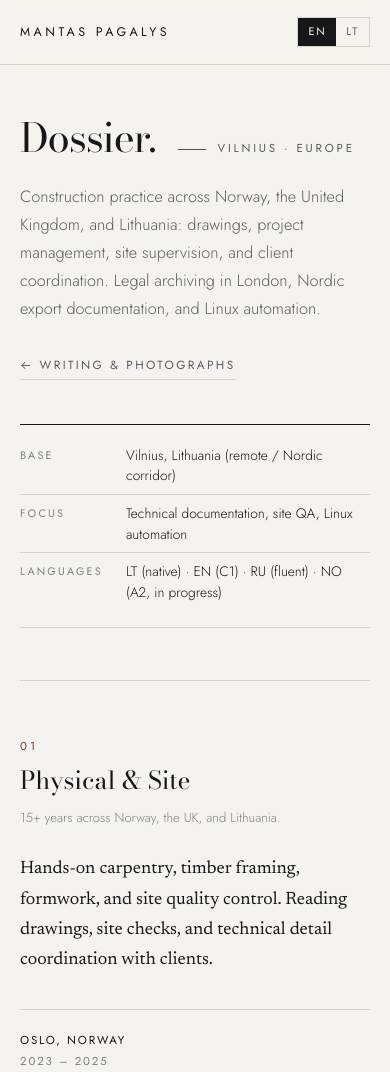
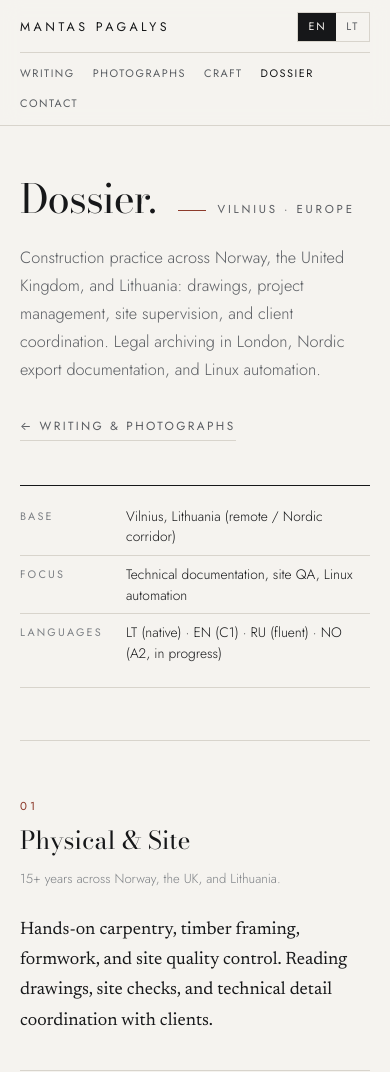
Before and after one commit to Atarasfrux/atarasfrux, a plain HTML site: page dossier.html in a window 390 px wide. Shown: the top 1072 px of the page. Drawn offline with nearby package versions, Linux system fonts and the light colour scheme.

Commit message:
Enable responsive two-row mobile navigation on index.html and dossier.html

```diff
--- a/dossier.html
+++ b/dossier.html
@@ -531,7 +531,31 @@ footer.colophon {
 
 /* Responsive */
 @media (max-width: 860px) {
-  .nav-links { display: none; }
+  .nav-inner {
+    height: auto;
+    flex-wrap: wrap;
+    padding-top: 12px;
+    padding-bottom: 10px;
+    gap: 10px 16px;
+  }
+  .nav-right { display: contents; }
+  .brand { order: 1; }
+  .lang-switch { order: 2; }
+  .nav-links {
+    display: flex;
+    order: 3;
+    flex: 1 0 100%;
+    flex-wrap: wrap;
+    gap: 8px 18px;
+    padding-top: 10px;
+    border-top: 1px solid var(--rule);
+  }
+  .nav-links a {
+    font-size: 0.68rem;
+    letter-spacing: 0.14em;
+    padding: 2px 0;
+  }
+  section[id] { scroll-margin-top: 104px; }
   .opening {
     grid-template-columns: 1fr;
     gap: 32px;
```
Also changed, not shown: index.html (+25 -1 lines).
